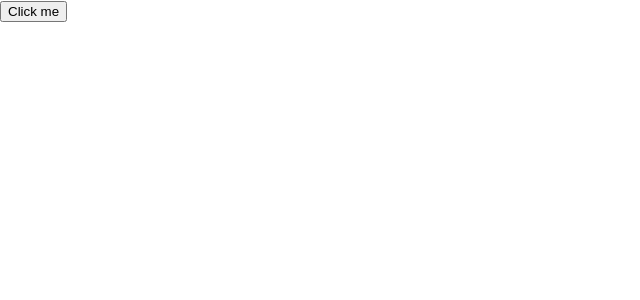
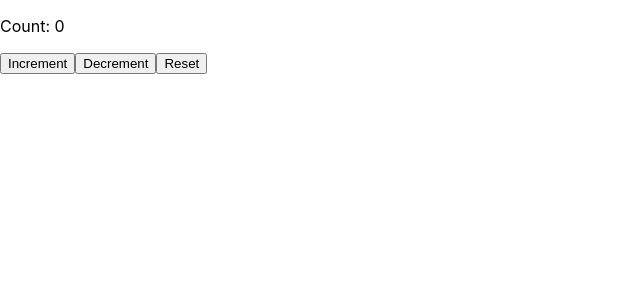
Before and after one commit to AbdullahKhan33/ReactTutorial, a React (Create React App) app: page / in a window 1280 px wide. Shown: the top 300 px of the page, without its empty margins (0-640 px from the left). Built offline with nearby package versions, Linux system fonts and the light colour scheme.

Commit message:
use reducer function

```diff
--- a/src/App.js
+++ b/src/App.js
@@ -1,14 +1,10 @@
 import React from 'react';
-import Button from './Button';
+import Counter from './Counter';
 
 function App() {
-  const handleClick = () => {
-    console.log('Button clicked!');
-  };
-
   return (
     <div>
-      <Button onClick={handleClick} label="Click me" />
+      <Counter />
     </div>
   );
 }
--- /dev/null
+++ b/src/Counter.jsx
@@ -0,0 +1,48 @@
+import React, { useReducer } from 'react';
+
+// Initial state
+const initialState = {
+  count: 0,
+};
+
+// Reducer function
+const reducer = (state, action) => {
+  switch (action.type) {
+    case 'INCREMENT':
+      return { ...state, count: state.count + 1 };
+    case 'DECREMENT':
+      return { ...state, count: state.count - 1 };
+    case 'RESET':
+      return { ...state, count: 0 };
+    default:
+      return state;
+  }
+};
+
+const Counter = () => {
+  // State management using useReducer
+  const [state, dispatch] = useReducer(reducer, initialState);
+
+  const handleIncrement = () => {
+    dispatch({ type: 'INCREMENT' });
+  };
+
+  const handleDecrement = () => {
+    dispatch({ type: 'DECREMENT' });
+  };
+
+  const handleReset = () => {
+    dispatch({ type: 'RESET' });
+  };
+
+  return (
+    <div>
+      <p>Count: {state.count}</p>
+      <button onClick={handleIncrement}>Increment</button>
+      <button onClick={handleDecrement}>Decrement</button>
+      <button onClick={handleReset}>Reset</button>
+    </div>
+  );
+};
+
+export default Counter;
```
